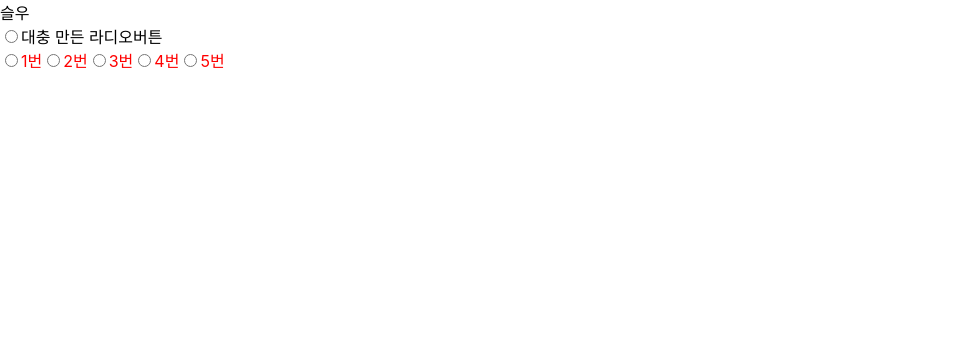
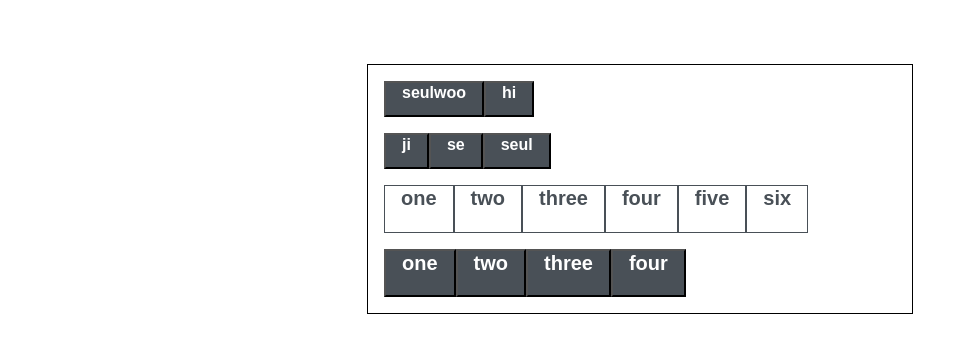
Before and after one commit to LIKESEAL/web-dashboard, a React (Create React App) app: page /sw in a window 1280 px wide. Shown: the top 352 px of the page, without its empty margins (0-976 px from the left). Built offline with nearby package versions, Linux system fonts and the light colour scheme.

Commit message:
[ADD] 샘플 라디오 버튼 만들기:SW

```diff
--- /dev/null
+++ b/src/components/Radio.js
@@ -0,0 +1,121 @@
+import React, {useState} from 'react';
+import styled, { css } from 'styled-components';
+import { darken, lighten } from 'polished';
+
+const colorStyles = css`
+  ${({ theme, color }) => {
+    const selected = theme.palette[color];
+    return css`
+      background: ${selected};
+      &:hover {
+        background: ${lighten(0.1, selected)};
+      }
+      &:active {
+        background: ${darken(0.1, selected)};
+      }
+      ${props =>
+        props.outline &&
+        css`
+          color: ${selected};
+          background: none;
+          border: 1px solid ${selected};
+          &:hover {
+            background: ${selected};
+            color: white;
+          }
+        `}
+    `;
+  }}
+`;
+
+const sizes = {
+  large: {
+    height: '3rem',
+    fontSize: '1.25rem',
+    minWidth: '5rem',
+  },
+  medium: {
+    height: '2.25rem',
+    fontSize: '1rem',
+    minWidth: '5rem',
+  },
+  small: {
+    height: '1.75rem',
+    fontSize: '0.875rem',
+    minWidth: '5rem',
+  }
+};
+
+const sizeStyles = css`
+  ${({ size }) => css`
+    height: ${sizes[size].height};
+    font-size: ${sizes[size].fontSize};
+  `}
+`;
+
+const fullWidthStyle = css`
+  ${props =>
+    props.fullWidth &&
+    css`
+      width: 100%;
+      justify-content: center;
+      & + & {
+        margin-left: 0;
+        margin-top: 1rem;
+      }
+    `}
+`;
+
+const StyledRadio = styled.button`
+  /* 공통 스타일 */
+  display: inline-flex;
+  outline: none;
+  color: white;
+  font-weight: bold;
+  cursor: pointer;
+  padding-left: 1rem;
+  padding-right: 1rem;
+
+  /* 크기 */
+  ${sizeStyles}
+
+  /* 색상 */
+  ${colorStyles}
+
+  ${fullWidthStyle}
+`;
+
+function Radio({ contents, color, size, outline, fullWidth, ...rest }) {
+    const [radioState, setRadioState] = useState('');
+
+    const handleRadioState = (content) => {
+        if (radioState !== content) {
+            setRadioState(content);
+        }
+        else {
+            setRadioState('');
+        }
+    }
+  return (
+      <>
+      {contents.map((v) => {
+          return <StyledRadio
+          color={v===radioState?color:"gray"}
+          size={size}
+          outline={outline}
+          onClick={()=>handleRadioState(v)}
+          {...rest}
+    >
+      {v}
+    </StyledRadio>})}
+    </>
+
+  );
+}
+
+Radio.defaultProps = {
+  color: 'blue',
+  size: 'medium'
+};
+
+export default Radio;
--- a/src/pages/Seul/index.jsx
+++ b/src/pages/Seul/index.jsx
@@ -1,19 +1,51 @@
 import React from 'react';
-import BasicRadio from '../../components/Radio/BasicRadio';
-import TempRadio from '../../components/Radio/TempRadio';
+import styled, { ThemeProvider } from 'styled-components';
+import Radio from '../../components/Radio'
 
-function Seul() {
+const AppBlock = styled.div`
+  width: 512px;
+  margin: 0 auto;
+  margin-top: 4rem;
+  border: 1px solid black;
+  padding: 1rem;
+`;
+
+const RadioGroup = styled.div`
+  & + & {
+    margin-top: 1rem;
+  }
+`;
+
+function App() {
+
   return (
-    <div>
-      슬우
-      <div>
-      <TempRadio text={"대충 만든 라디오버튼"}/>
-      </div>
-      <div>
-        <BasicRadio contents={["1번", "2번", "3번", "4번", "5번"]}/>
-      </div>
-    </div>
+    <ThemeProvider
+      theme={{
+        palette: {
+          blue: '#228be6',
+          gray: '#495057',
+          pink: '#f06595'
+        }
+      }}
+    >
+      <>
+        <AppBlock>
+          <RadioGroup>
+            <Radio contents={["seulwoo", "hi"]} color="blue"/>
+          </RadioGroup>
+          <RadioGroup>
+            <Radio contents={["ji", "se", "seul"]} color="pink"/>
+          </RadioGroup>
+          <RadioGroup>
+            <Radio contents={["one","two","three","four","five","six"]} size="large" color="blue" outline/>
+          </RadioGroup>
+          <RadioGroup>
+            <Radio contents={["one","two","three","four"]} size="large" color="pink" size="large"/>
+          </RadioGroup>
+        </AppBlock>
+      </>
+    </ThemeProvider>
   );
 }
 
-export default Seul;
+export default App;
```
Also changed, not shown: src/components/Radio/BoxRadio/styled.js (added, +15 -0 lines), src/components/Radio/BoxRadio/index.jsx (added), 2 other files (tests, documents, lock files or other folders).
